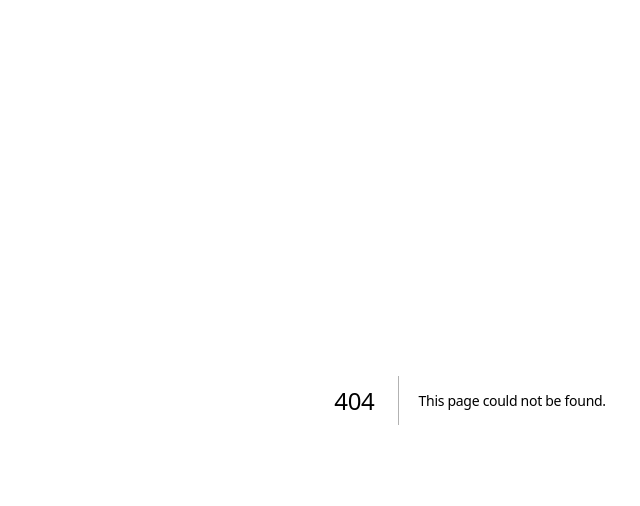
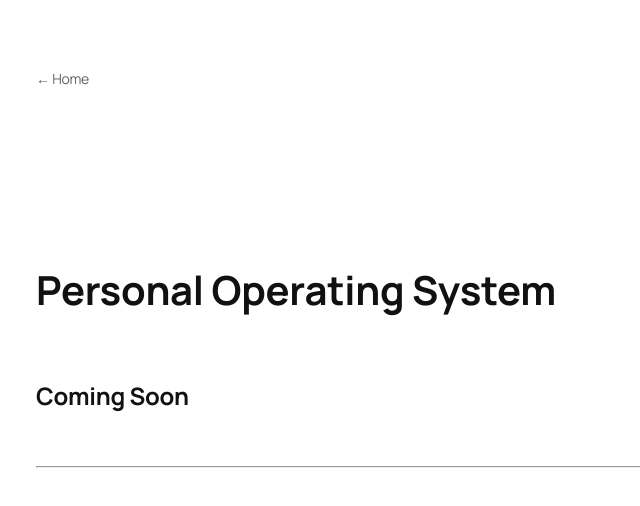
Before and after one commit to JayPendleton/blog, a Next.js app: page /blog/personal-operating-system in a window 1280 px wide. Before the commit this address had no page. Shown: the top 506 px of the page, without its empty margins (170-810 px from the left). Built offline with nearby package versions, Linux system fonts and the light colour scheme.

Commit message:
fixed projects formatting

```diff
--- /dev/null
+++ b/app/blog/personal-operating-system/page.tsx
@@ -0,0 +1,41 @@
+import Link from "next/link";
+import { notFound } from "next/navigation";
+import "../blog.css";
+
+export default function PersonalOperating() {
+  return (
+    <article className="blog-post">
+       <Link className="back" href="/">← Home</Link>
+
+      <h1>Personal Operating System</h1>
+
+      <h2>Coming Soon</h2>
+
+       {/* <p><b>To the avid AI User:</b></p>
+       <p>Have you ever entered “2+2” into a calculator while already knowing the answer is 4, but you just had to make sure? This act reflects the human desire for verification. When using artificial intelligence tools, it is essential to validate the information provided. Always research the sources referenced by the AI tool and seek additional reliable evidence on your own.
+Remember, AI systems are trained on extensive datasets that may contain inaccuracies and are far from all knowing.</p>
+
+<p>One day, my cousin and I were discussing the “beef” between SZA and Nicki Minaj, and she mentioned that SZA was signed to Roc Nation. I corrected her, saying, "No, she's signed to TDE- Top Dawg Entertainment". I asked her where she found that information, and she replied that she got it from a Bing AI search. I assume that the discussion around SZA and Nicki Minaj caused that information to be the first thing that popped up. It’s essential to read and verify your sources! :)
+</p>
+
+
+<p><b>To the AI Critic:</b></p>
+<p>
+  It can be frustrating to navigate an internet increasingly mediated by AI features. However, it is important to recognize that users retain the option to disable many of these functions. Though even when AI settings are turned off in browsers, search engines, or applications, the underlying systems may still use AI models, such as transformers to interpret and refine queries. At a basic level, a transformer is a kind of AI model that learns to predict the next word in a sentence by looking at the words around it. I’ll discuss and visualize transformers in a later post.
+</p>
+
+<p><b>To All:</b></p>
+
+<p>
+One implication of artificial intelligence lies in its use within job application processes. Many employers now rely on automated hiring tools. I’ve come across numerous job seekers who have complained about submiting applications through platforms such as LinkedIn, Indeed, or company websites, only to receive immediate automated rejections.
+In New York City, Local Law 144 requires employers who use AI-driven hiring tools to conduct annual bias audits and to inform candidates when these systems are being used. The law also mandates that employers notify applicants about the role of AI in hiring decisions, allowing individuals the option to opt out of having their applications evaluated by those automated systems.
+For job seekers outside of New York City, it is advised to contact the company’s human resources department or the listed recruiter directly to inquire about whether AI is involved in their hiring process. Legislation around AI can be found in the Artificial Intelligence Legislation Database.
+</p> */}
+
+
+
+
+      <hr />
+    </article>
+  );
+}
```
Also changed, not shown: app/projects/proof-album/page.tsx (added, +41 -0 lines), app/projects/projects.css (added).
